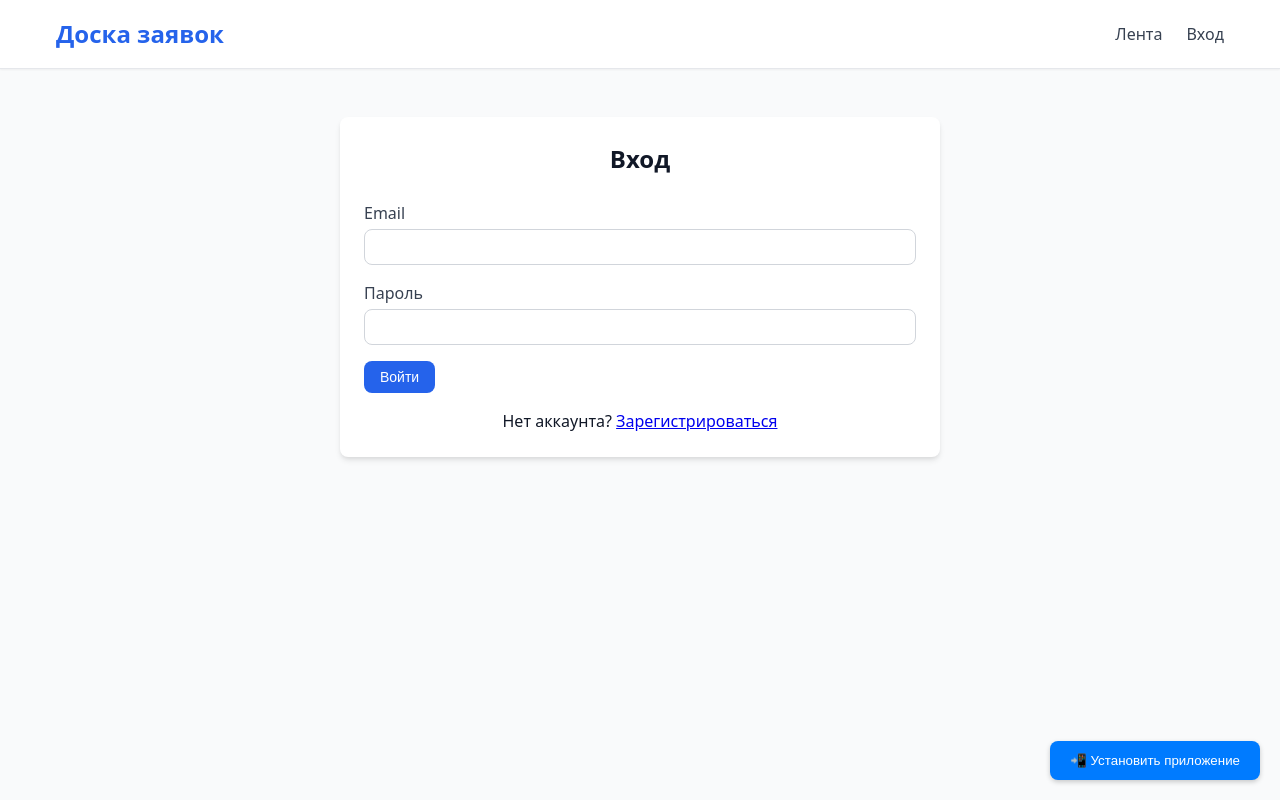
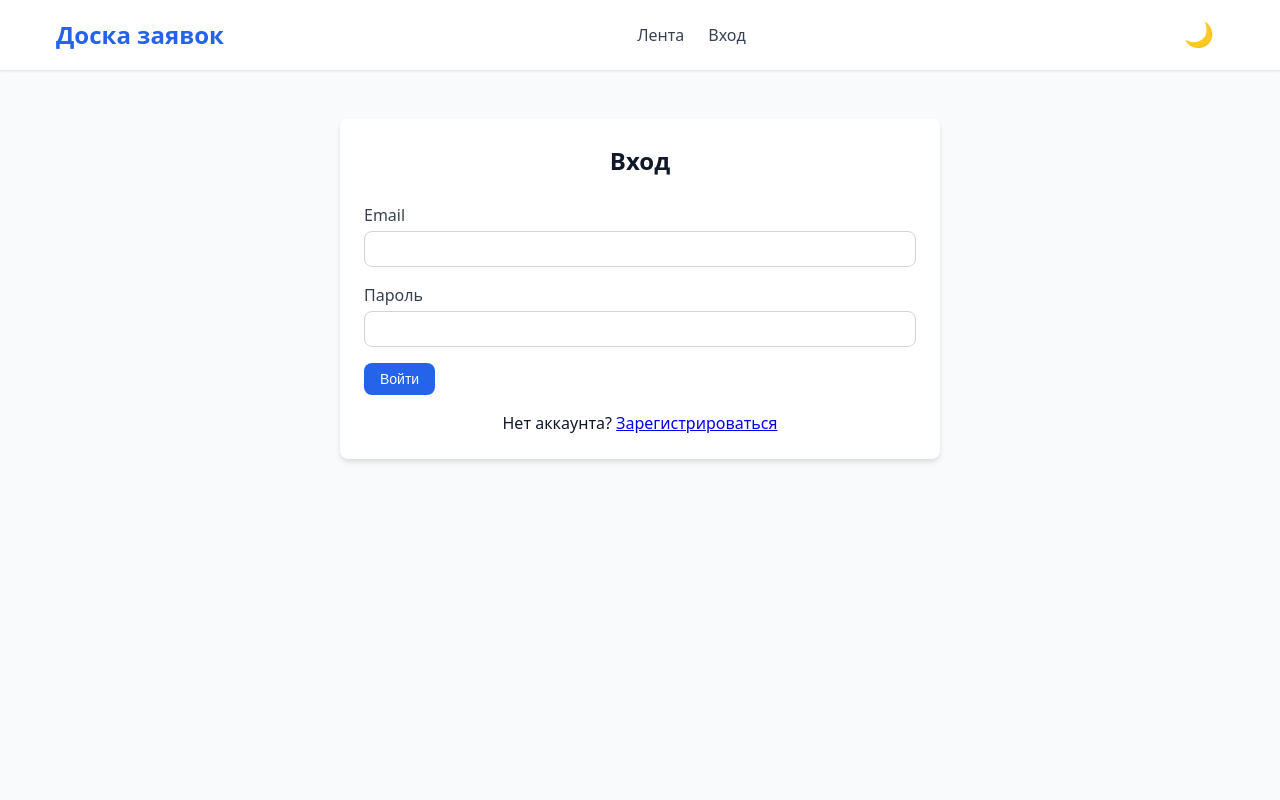
Before and after one commit to vf12776-ux/job-board, a React (Vite) app in the folder frontend/: page /login in a window 1280 px wide. Built offline with nearby package versions, Linux system fonts and the light colour scheme.

Commit message:
Добавлен переключатель темы в Layout

```diff
--- a/frontend/src/App.jsx
+++ b/frontend/src/App.jsx
@@ -1,5 +1,6 @@
 import { BrowserRouter, Routes, Route, Navigate } from 'react-router-dom';
 import { AuthProvider } from './contexts/AuthContext';
+import { ThemeProvider } from './contexts/ThemeContext';
 import Layout from './components/Layout';
 import Login from './pages/Login';
 import Register from './pages/Register';
@@ -38,20 +39,39 @@ function AppRoutes() {
 
 function App() {
   const [deferredPrompt, setDeferredPrompt] = useState(null);
+  const [showButton, setShowButton] = useState(false);
 
   useEffect(() => {
+    // Не показываем кнопку, если уже открыто как PWA
+    if (window.matchMedia('(display-mode: standalone)').matches) {
+      setShowButton(false);
+      return;
+    }
+
     const handler = (e) => {
       e.preventDefault();
       setDeferredPrompt(e);
+      setShowButton(true);
     };
     window.addEventListener('beforeinstallprompt', handler);
-    return () => window.removeEventListener('beforeinstallprompt', handler);
+
+    // Если установка произошла через меню браузера — скрываем кнопку
+    const installedHandler = () => setShowButton(false);
+    window.addEventListener('appinstalled', installedHandler);
+
+    return () => {
+      window.removeEventListener('beforeinstallprompt', handler);
+      window.removeEventListener('appinstalled', installedHandler);
+    };
   }, []);
 
   const handleInstall = () => {
     if (deferredPrompt) {
       deferredPrompt.prompt();
-      deferredPrompt.userChoice.then(() => {
+      deferredPrompt.userChoice.then((choiceResult) => {
+        if (choiceResult.outcome === 'accepted') {
+          setShowButton(false);
+        }
         setDeferredPrompt(null);
       });
     } else {
@@ -61,6 +81,7 @@ function App() {
 
   return (
     <BrowserRouter>
+      <ThemeProvider>
         <div style={{ position: 'relative' }}>
           <AuthProvider>
             <Layout>
@@ -68,7 +89,7 @@ function App() {
               <AppRoutes />
             </Layout>
           </AuthProvider>
-        {/* Кнопка видна всегда */}
+          {showButton && (
             <button
               onClick={handleInstall}
               style={{
@@ -87,7 +108,9 @@ function App() {
             >
               📲 Установить приложение
             </button>
+          )}
         </div>
+      </ThemeProvider>
     </BrowserRouter>
   );
 }
--- a/frontend/src/components/Layout.jsx
+++ b/frontend/src/components/Layout.jsx
@@ -1,8 +1,10 @@
 import { Link, useNavigate } from 'react-router-dom';
 import { useAuth } from '../contexts/AuthContext';
+import { useTheme } from '../contexts/ThemeContext';
 
 export default function Layout({ children }) {
   const { user, logout } = useAuth();
+  const { theme, toggleTheme } = useTheme();
   const navigate = useNavigate();
 
   const handleLogout = () => {
@@ -30,6 +32,19 @@ export default function Layout({ children }) {
               <Link to="/login">Вход</Link>
             )}
           </div>
+          <button
+            onClick={toggleTheme}
+            style={{
+              background: 'none',
+              border: 'none',
+              fontSize: '24px',
+              cursor: 'pointer',
+              marginLeft: '15px',
+              padding: '5px 10px'
+            }}
+          >
+            {theme === 'light' ? '🌙' : '☀️'}
+          </button>
         </div>
       </nav>
       <main className="container">
--- /dev/null
+++ b/frontend/src/contexts/ThemeContext.jsx
@@ -0,0 +1,24 @@
+import { createContext, useContext, useEffect, useState } from 'react';
+
+const ThemeContext = createContext();
+
+export function ThemeProvider({ children }) {
+  const [theme, setTheme] = useState(() => localStorage.getItem('theme') || 'light');
+
+  useEffect(() => {
+    document.documentElement.setAttribute('data-theme', theme);
+    localStorage.setItem('theme', theme);
+  }, [theme]);
+
+  const toggleTheme = () => setTheme(prev => prev === 'light' ? 'dark' : 'light');
+
+  return (
+    <ThemeContext.Provider value={{ theme, toggleTheme }}>
+      {children}
+    </ThemeContext.Provider>
+  );
+}
+
+export function useTheme() {
+  return useContext(ThemeContext);
+}
```
Also changed, not shown: 4 other files (tests, documents, lock files or other folders). Lines whose indentation alone changed are shown as unchanged.
